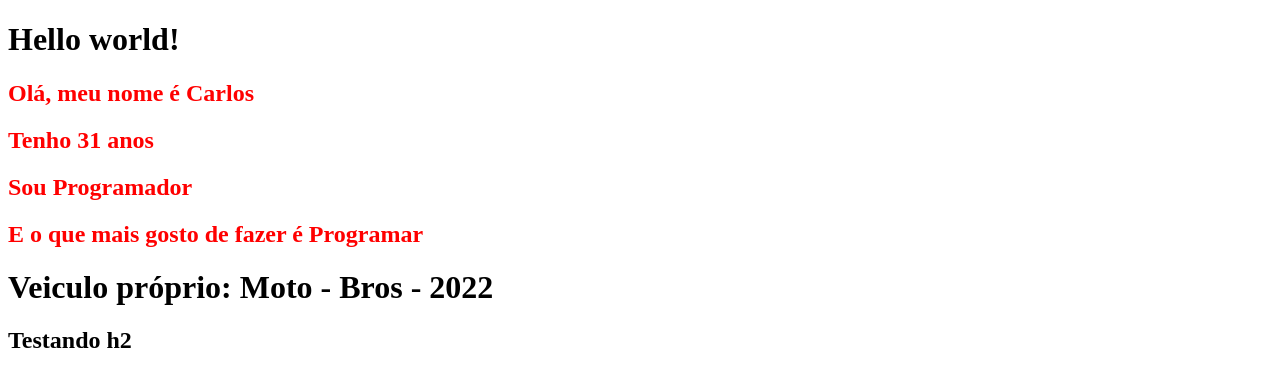
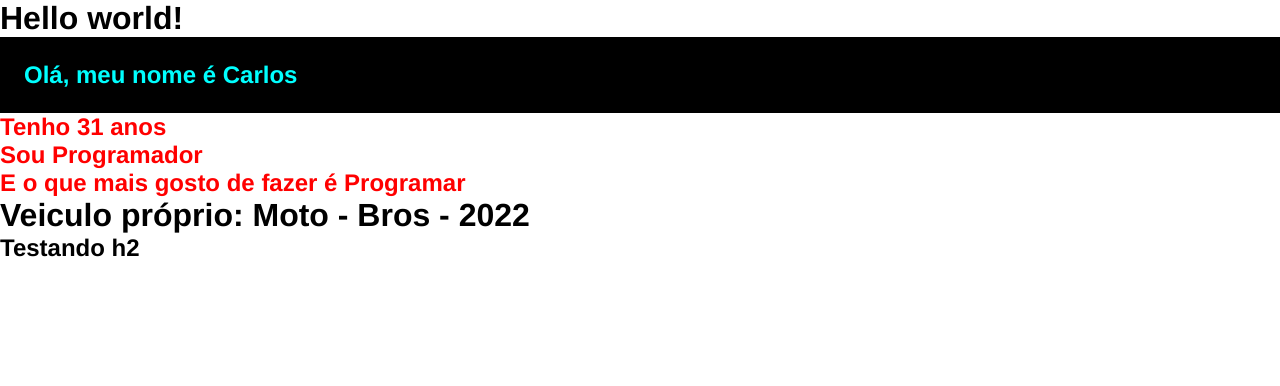
Before and after one commit to carlosismaelad/Angular, an Angular app in the folder curso-angular/: page / in a window 1280 px wide. Shown: the top 386 px of the page. Built offline with nearby package versions, Linux system fonts and the light colour scheme.

Commit message:
Entendendo CSS no Angular

```diff
--- a/curso-angular/src/app/components/first-component/first-component.component.css
+++ b/curso-angular/src/app/components/first-component/first-component.component.css
@@ -1,3 +1,9 @@
+.apresentacao {
+  color: aqua;
+  background-color: black;
+  padding: 1.5rem;
+}
+
 h2 {
   color: red;
 }
--- a/curso-angular/src/app/components/first-component/first-component.component.html
+++ b/curso-angular/src/app/components/first-component/first-component.component.html
@@ -1,4 +1,4 @@
-<h2>Olá, meu nome é {{ name }}</h2>
+<h2 class="apresentacao">Olá, meu nome é {{ name }}</h2>
 <h2>Tenho {{ idade }} anos</h2>
 <h2>Sou {{ profissao }}</h2>
 <h2>E o que mais gosto de fazer é {{ hobbies[2] }}</h2>
--- a/curso-angular/src/styles.css
+++ b/curso-angular/src/styles.css
@@ -1 +1,5 @@
-/* You can add global styles to this file, and also import other style files */
+* {
+  margin: 0;
+  padding: 0;
+  font-family: Helvetica, Arial, sans-serif;
+}
```
